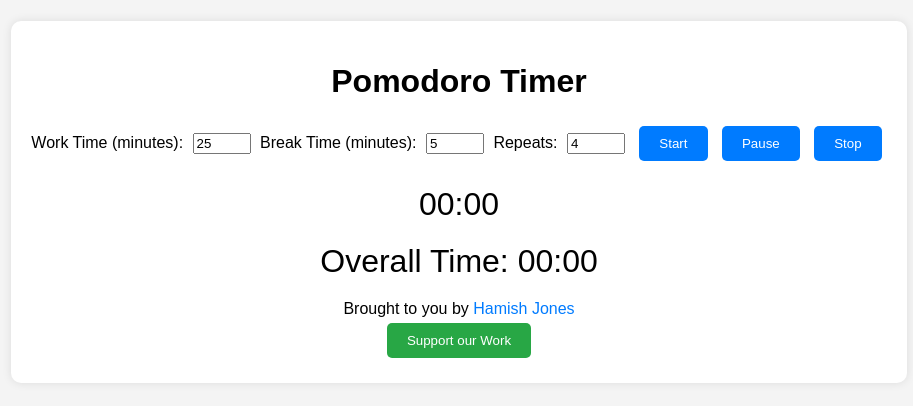
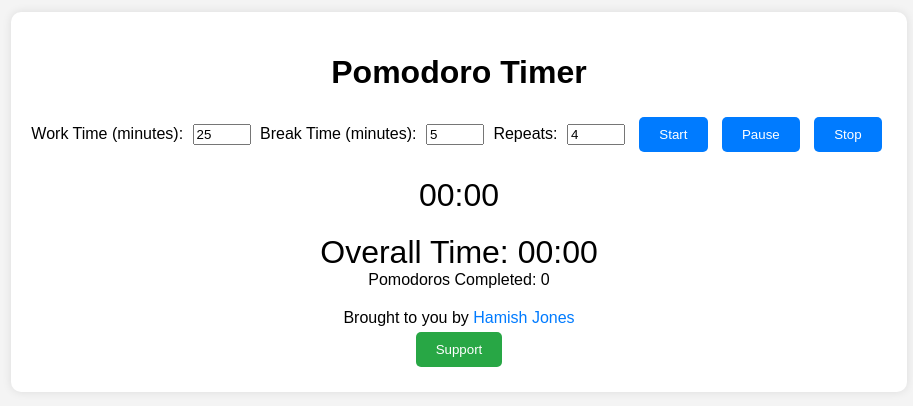
Before and after one commit to hamishjones/pomodoro, a plain HTML site: page index.html in a window 1280 px wide. Shown: the part 198-604 px from the top of the page, without its empty margins (181-1094 px from the left). Drawn offline with Linux system fonts and the light colour scheme.

Commit message:
Update index.html

```diff
--- a/index.html
+++ b/index.html
@@ -24,12 +24,15 @@
 
         <div id="timerDisplay">00:00</div>
         <div id="overallTimerDisplay">Overall Time: 00:00</div>
+        <div id="pomodorosCompleted">Pomodoros Completed: 0</div>
         <div id="message"></div>
 
         <footer>
             Brought to you by <a href="https://hamishjones.com.au" target="_blank">Hamish Jones</a>
         </footer>
-        <button id="supportButton" onclick="window.open('https://paypal.me/hamishjones?country.x=AU&locale.x=en_AU', '_blank')">Support our Work</button>
+        <button id="supportButton" onclick="window.open('https://paypal.me/hamishjones?country.x=AU&locale.x=en_AU', '_blank')">Support</button>
+
+        <audio id="bellSound" src="https://www.soundjay.com/button/beep-07.mp3" preload="auto"></audio>
     </div>
     <script src="script.js"></script>
 </body>
```
